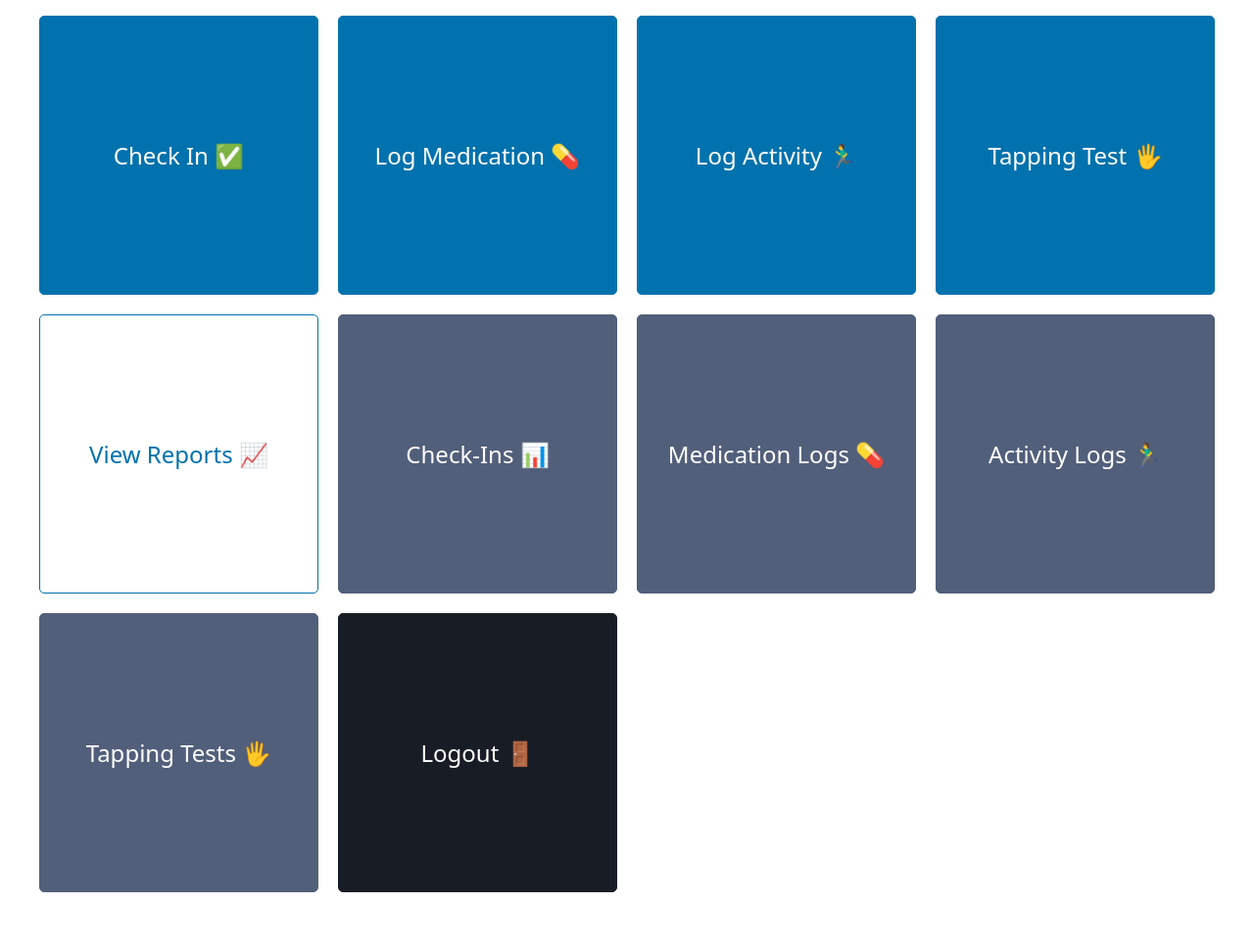
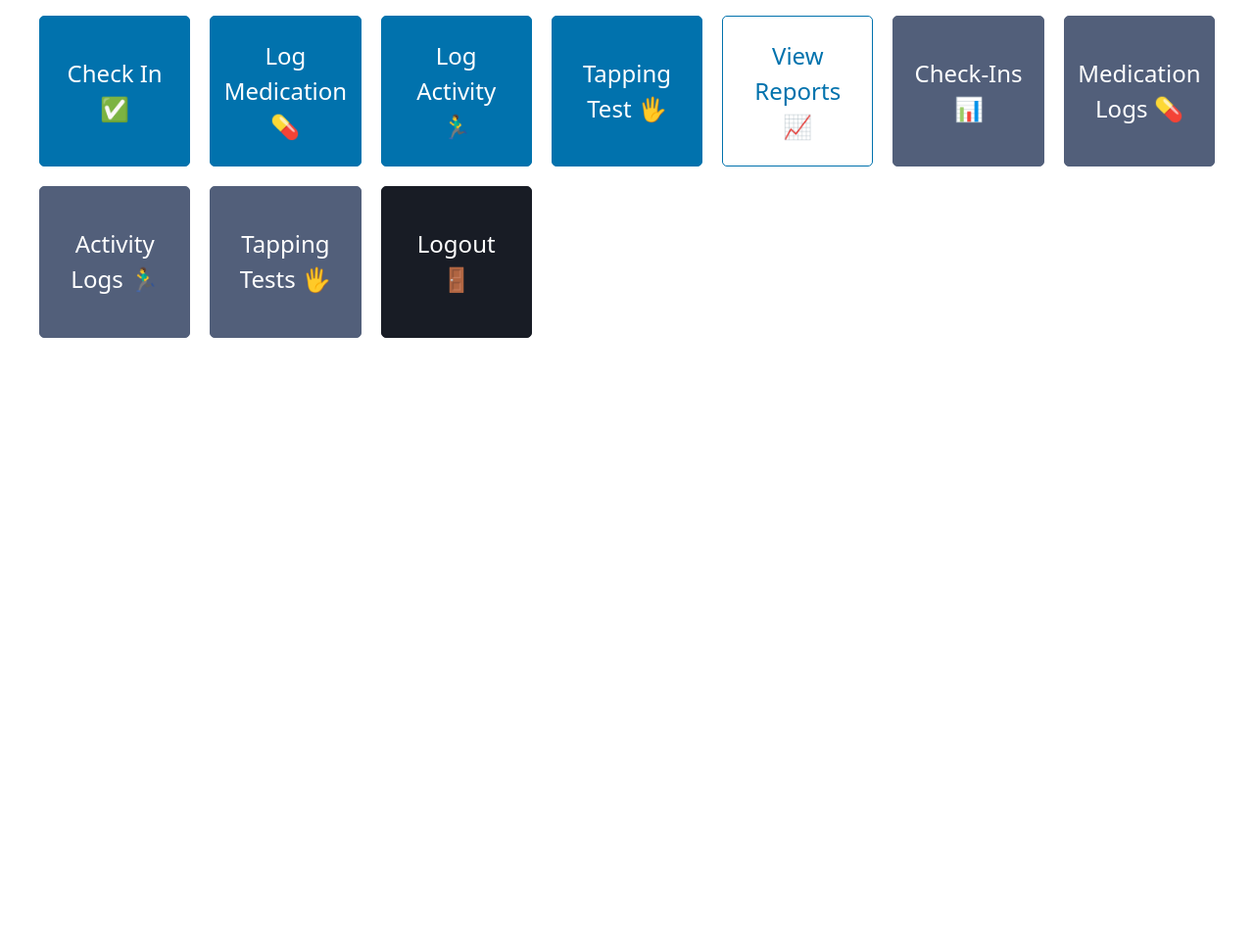
Before and after one commit to bgaudino/pdtracker, a Django app: template tracker/templates/home.html in a window 1280 px wide. Shown: the part 69-1040 px from the top of the page at 98% size. After the commit the page ends 414 px from the top, so only its background shows below. Run offline with Django 5.2, Linux system fonts and the light colour scheme; the template is opened without the code that fills it, so the values that code supplies are empty; some libraries are stand-ins or nearby versions.

Commit message:
Make dashboard buttons smaller

```diff
--- a/tracker/static/css/main.css
+++ b/tracker/static/css/main.css
@@ -16,7 +16,7 @@ a[role=button] {
 }
 
 .grid {
-  grid-template-columns: repeat(auto-fit, minmax(250px, 1fr));
+  grid-template-columns: repeat(auto-fit, minmax(150px, 1fr));
 }
 
 #tapping-test {
```
